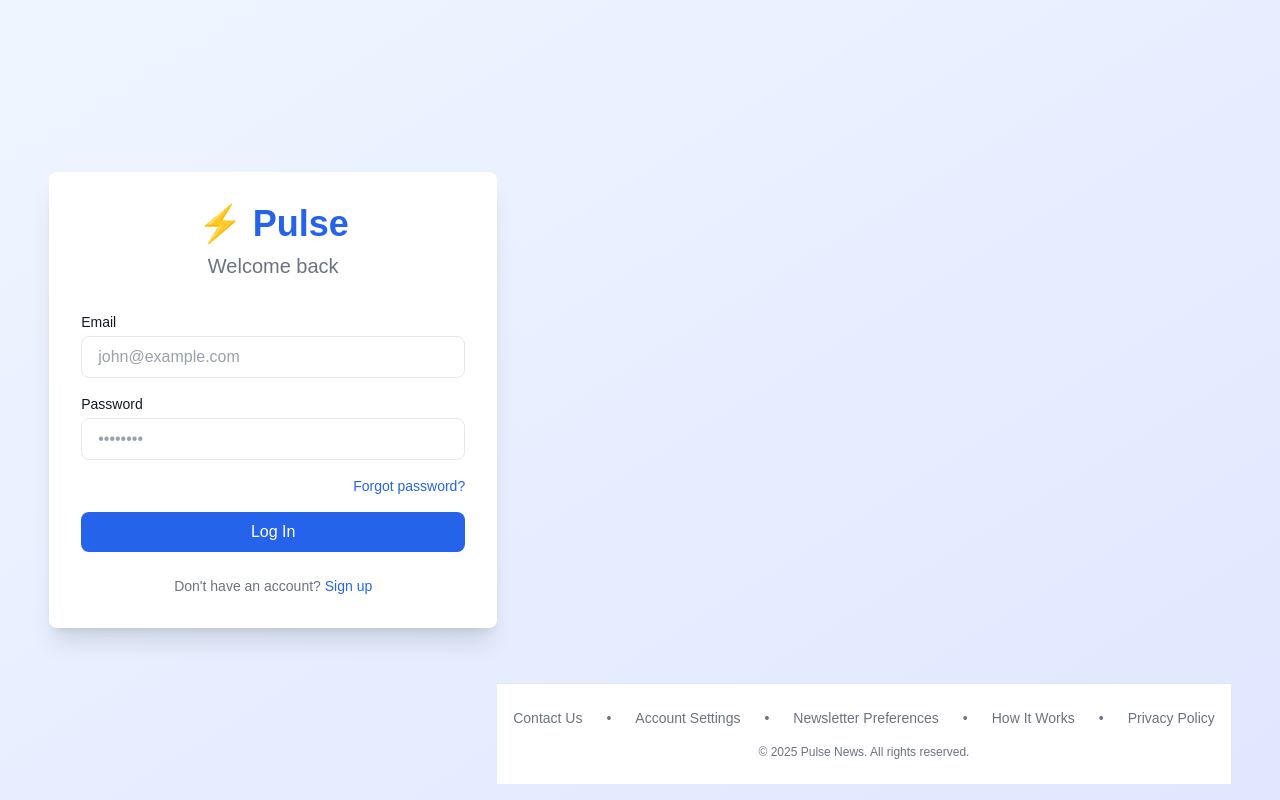
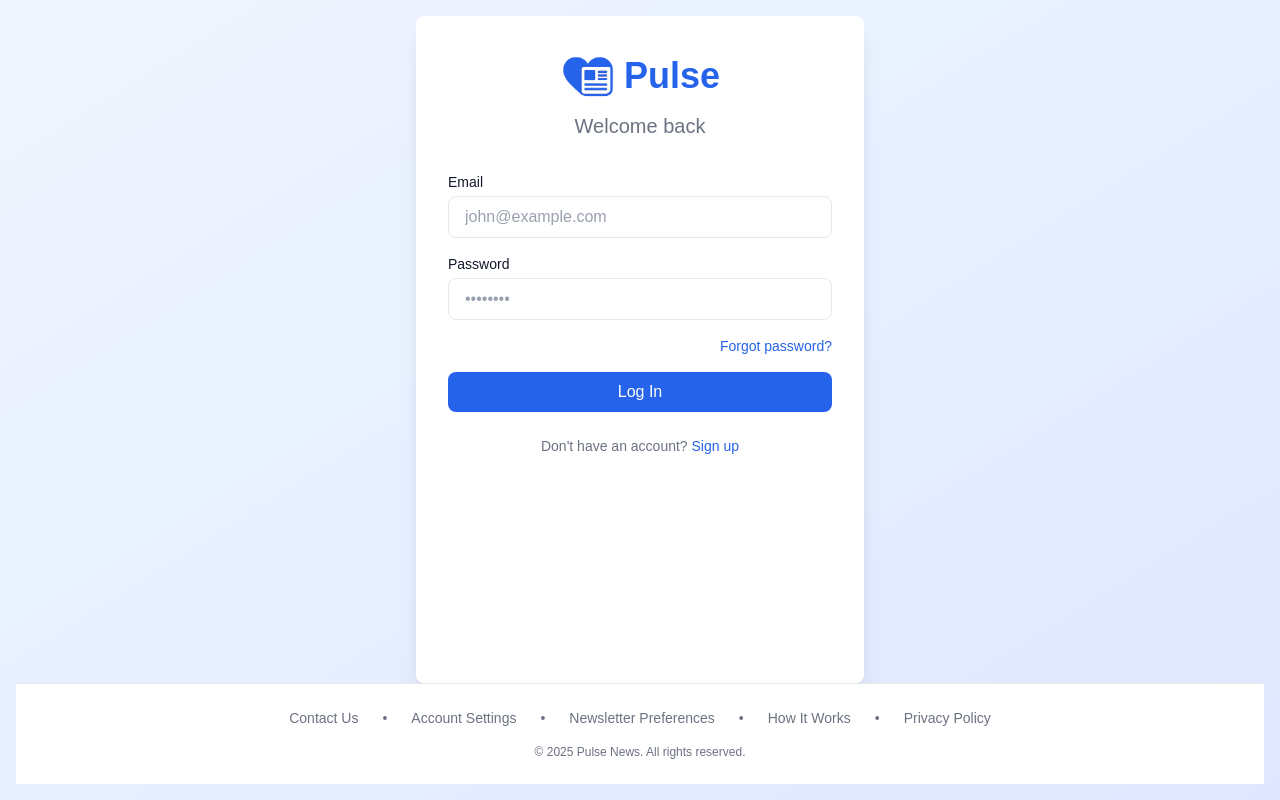
Before and after one commit to caderichard-debug/Pulse-News, a Next.js app in the folder frontend/: page /login in a window 1280 px wide. Built offline with nearby package versions, Linux system fonts and the light colour scheme.

Commit message:
Fixed up log in page. TODO: sign up page.

```diff
--- a/frontend/src/app/login/page.tsx
+++ b/frontend/src/app/login/page.tsx
@@ -3,6 +3,7 @@
 import { useState } from 'react';
 import { useRouter } from 'next/navigation';
 import { api } from '@/lib/api';
+import Image from 'next/image';
 import Footer from '@/components/Footer';
 
 export default function LoginPage() {
@@ -34,13 +35,30 @@ export default function LoginPage() {
   };
 
   return (
-    <div className="min-h-screen bg-gradient-to-br from-blue-50 dark:from-gray-900 to-indigo-100 dark:to-gray-800 transition-colors flex items-center justify-center p-4">
-      <div className="max-w-md w-full bg-card rounded-lg shadow-xl p-8">
-        <div className="text-center mb-8">
-          <h1 className="text-4xl font-bold text-primary">⚡ Pulse</h1>
+    <div className="min-h-screen bg-gradient-to-br from-blue-50 dark:from-gray-900 to-indigo-100 dark:to-gray-800 transition-colors flex flex-col items-center justify-center p-4">
+      <div className="max-w-md w-full bg-card rounded-lg shadow-xl flex-grow p-8">
+        <div className="flex flex-col items-center mb-8">
+          {/* Logo/Brand */}
+          <div className="flex items-center">
+            <button
+              onClick={() => router.push('/')}
+              className="flex items-center gap-2 text-2xl font-bold text-primary hover:text-primary-hover transition-colors"
+            >
+              <Image
+                src="/pulse-icon.png"
+                alt="Pulse Logo"
+                width={56}
+                height={56}
+                className="w-14 h-14 object-contain"
+              />
+              <span className="hidden sm:inline text-4xl">Pulse</span>
+            </button>
+          </div>
           <h2 className="text-muted-foreground mt-2 text-xl">Welcome back</h2>
         </div>
+        <div className="text-center mb-8">
 
+        </div>
         <form onSubmit={handleSubmit} className="space-y-4">
           <div>
             <label htmlFor="email" className="block text-sm font-medium text-card-foreground mb-1">
--- a/frontend/src/app/welcome/page.tsx
+++ b/frontend/src/app/welcome/page.tsx
@@ -12,7 +12,12 @@ export default function WelcomePage() {
       {/* Simple Header */}
       <header className="border-b border-border bg-card/50 dark:bg-card/30 backdrop-blur transition-colors">
         <div className="max-w-6xl mx-auto px-4 py-4 flex items-center justify-between">
-          <div className="flex items-center gap-2">
+          {/* Logo/Brand */}
+          <div className="flex items-center">
+            <button
+              onClick={() => router.push('/feed')}
+              className="flex items-center gap-2 text-2xl font-bold text-primary hover:text-primary-hover transition-colors"
+            >
               <Image
                 src="/pulse-icon.png"
                 alt="Pulse Logo"
@@ -20,7 +25,8 @@ export default function WelcomePage() {
                 height={32}
                 className="w-8 h-8 object-contain"
               />
-            <span className="text-2xl font-bold text-primary">Pulse</span>
+              <span className="hidden sm:inline">Pulse</span>
+            </button>
           </div>
           <div className="flex gap-3">
             <a
--- a/frontend/src/components/Footer.tsx
+++ b/frontend/src/components/Footer.tsx
@@ -2,8 +2,9 @@
 
 export default function Footer() {
   return (
-    <footer className="border-t border-border bg-card mt-auto">
+    <footer className="mt-auto w-full border-t border-border bg-card">
       <div className="max-w-7xl mx-auto px-4 py-6">
+        {/* Links Row */}
         <div className="flex flex-col sm:flex-row items-center justify-center gap-2 sm:gap-6 text-sm text-muted-foreground">
           <a
             href="mailto:support@pulsenews.app"
@@ -40,6 +41,8 @@ export default function Footer() {
             Privacy Policy
           </a>
         </div>
+
+        {/* Copyright Row */}
         <div className="text-center text-xs text-muted-foreground mt-4">
           © {new Date().getFullYear()} Pulse News. All rights reserved.
         </div>
```
Lines whose indentation alone changed are shown as unchanged.
